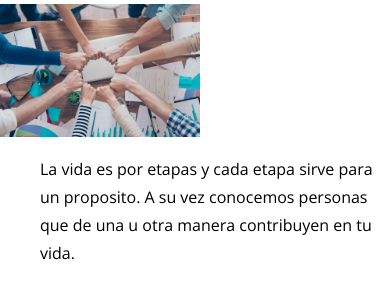
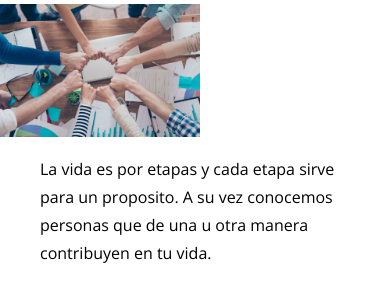
Before and after one commit to jorgechauxjr/happy-birthday, a plain HTML site: page index.html in a window 390 px wide. Shown: the part 519-811 px from the top of the page. Drawn offline with nearby package versions, Linux system fonts and the light colour scheme.

Commit message:
Add margin to text p at small.css for mobile version

```diff
--- a/css/small.css
+++ b/css/small.css
@@ -6,6 +6,10 @@
   margin: 100px auto;
   background: white;
   border-radius: 20px 20px 0 0;
+}
+
+p {
+  margin-right: 32px;
 }
 
 .top img {
```
